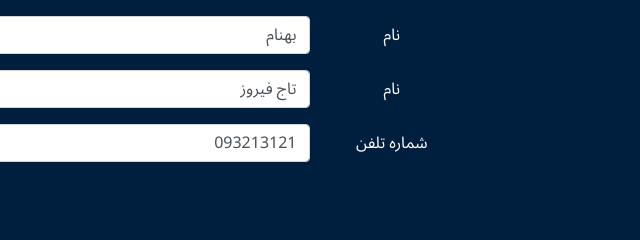
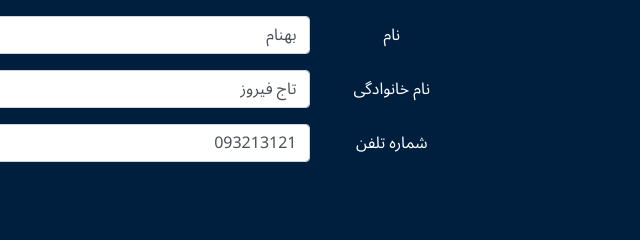
Before and after one commit to ht21992/football-360, a plain HTML site: page index.html in a window 1280 px wide. Both pictures are taken after a click on the link "پروفایل کاربری". Shown: the part 218-458 px from the top of the page, 640-1280 px from the left. Drawn offline with nearby package versions, Linux system fonts and the light colour scheme.

Commit message:
fixed typo

```diff
--- a/index.html
+++ b/index.html
@@ -101,7 +101,7 @@
               </div>
             </div>
             <div class="row mb-3">
-              <label for="lName" class="col-sm-2 col-form-label">نام</label>
+              <label for="lName" class="col-sm-2 col-form-label">نام خانوادگی</label>
               <div class="col-sm-10">
                 <input placeholder="نام خانوادگی" type="text" class="form-control" id="lName">
               </div>
```
